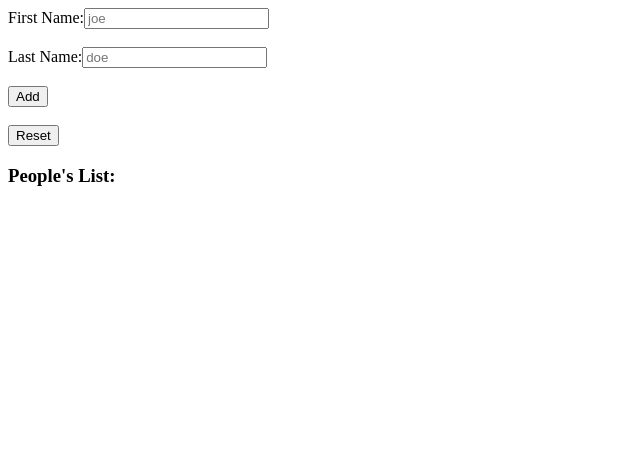
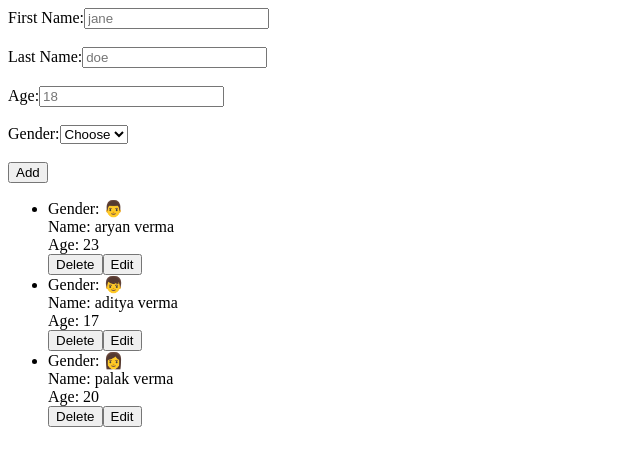
Before and after one commit to aryan-backend-wala/basic_crud_using_zustand, a React (Vite) app: page / in a window 1280 px wide. Shown: the top 466 px of the page, without its empty margins (0-640 px from the left). Built offline with nearby package versions, Linux system fonts and the light colour scheme.

Commit message:
create people with gender field

```diff
--- a/src/App.jsx
+++ b/src/App.jsx
@@ -1,12 +1,13 @@
-import { useState } from "react";
-import AddPerson from "./component/AddPerson";
+import { useEffect, useState } from "react";
+import { initialPeople } from './utils/initialPeople'
 
 export default function App(){
-  const [people, setPeople] = useState([]);
-  const [currentPerson, setCurrentPerson] = useState(null);
+  const [people, setPeople] = useState(initialPeople);
+  const [currentPerson, setCurrentPerson] = useState(null)
+
   function handleAddPerson(person){
     if(currentPerson){
-      setPeople(
+      setPeople(people =>
         people.map(p =>
           p.id === currentPerson.id ?
             {...p, ...person} : p
@@ -14,39 +15,154 @@ export default function App(){
       )
       setCurrentPerson(null);
     } else {
-      setPeople([...people, person])
+      setPeople(prevPerson => {
+        return [...prevPerson, person];
+      })
     }
   }
-  function handleDelelePerson(id){
-    setPeople(people.filter(person => person.id !== id))
+
+  function handleDeletePerson(id){
+    setPeople(prevData =>
+      prevData.filter(person =>
+        person.id !== id
+      )
+    )
   }
+
   function handleEditPerson(id){
-    const personToEdit = people.find(person => person.id === id);
-    if(personToEdit){
-      setCurrentPerson(personToEdit)
-    }
+    const personToEdit = people.find(person => person.id === id)
+    setCurrentPerson(personToEdit);
   }
-  console.log(people)
+
+  console.log(people);
+
   return (
     <div>
-      <AddPerson
+      <AddForm
         onAddPerson={handleAddPerson}
         updatePerson={currentPerson}
       />
-      <br />
-      <br />
-
-      <button>Reset</button>
-      <h3>People's List:</h3>
-      <ul>
-        {people.map(person =>
-          <li key={person.id}>
-            {person.firstName} {person.lastName}
-            <button onClick={() => handleEditPerson(person.id)}>Edit</button>
-            <button onClick={() => handleDelelePerson(person.id)}>Delete</button>
-          </li>
-        )}
-      </ul>
+      <DisplayPeople
+        people={people}
+        onDeletePerson={handleDeletePerson}
+        onEditPerson={handleEditPerson}
+      />
     </div>
   );
 }
+
+function AddForm({onAddPerson, updatePerson}){
+  const [person, setPerson] = useState({
+    firstName: "",
+    lastName: "",
+    age: 0,
+    gender: "",
+    id: 3
+  });
+  useEffect(() => {
+    if(updatePerson){
+      setPerson({
+        ...updatePerson
+      })
+    } else {
+      setPerson({
+        ...person
+      })
+    }
+  }, [updatePerson])
+
+  function handleCreatePerson(){
+    onAddPerson(person);
+    person.id += 1;
+    setPerson({
+      ...person,
+      firstName: "",
+      lastName: "",
+      age: 0
+    })
+  }
+
+  return (
+    <>
+      <label>
+        First Name:
+        <input
+          type="text"
+          placeholder="jane"
+          value={person.firstName}
+          onChange={(e) => setPerson({...person, firstName: e.target.value})}
+        />
+      </label>
+      <br /><br />
+      <label>
+        Last Name:
+        <input
+          type="text"
+          placeholder="doe"
+          value={person.lastName}
+          onChange={(e) => setPerson({...person, lastName: e.target.value})}
+        />
+      </label>
+      <br /><br />
+      <label>
+        Age:
+        <input
+          type="number"
+          placeholder="18"
+          value={person.age ? person.age : ""}
+          onChange={(e) => setPerson({...person, age: parseInt(e.target.value)})}
+        />
+      </label>
+      <br /><br />
+      <label>
+        Gender:
+        <select
+          value={person.gender}
+          onChange={(e) => setPerson({...person, gender: e.target.value})}
+        >
+          <option value="">Choose</option>
+          <option value="male">Male</option>
+          <option value="female">Female</option>
+        </select>
+      </label>
+      <br /><br />
+      <button onClick={handleCreatePerson}>
+        {updatePerson ? 'Save Changes' : "Add"}
+      </button>
+    </>
+  )
+}
+
+function DisplayPeople({people, onDeletePerson, onEditPerson}){
+  const sortedPeople = [...people];
+  sortedPeople.sort((a, b) => a.age > b.age ? -1 : 1);
+  // const p = ['👦', '👨']
+  function isAdult(person){
+    switch(person.gender){
+      case 'male':
+        return '👨'
+      case 'female':
+        return '👩'
+    }
+  }
+  function isChild(person){
+    switch(person.gender){
+      case 'male':
+        return '👦'
+      case 'female':
+        return '👧'
+    }
+  }
+  return <ul>
+    {people.map(person => <li key={person.id}>
+      Gender: {person.age < 18 ? isChild(person) : isAdult(person)}
+      <br />
+      Name: {person.firstName} {person.lastName}
+      <br />
+      Age: {person.age}
+      <br/>
+      <button onClick={() => onDeletePerson(person.id)}>Delete</button>
+      <button onClick={() => onEditPerson(person.id)}>Edit</button>
+    </li>)}
+  </ul>;
+}
--- a/src/component/AddPerson.jsx
+++ /dev/null
@@ -1,60 +0,0 @@
-import { useEffect, useState } from "react";
-
-export default function AddPerson({onAddPerson, updatePerson}){
-  const [person, setPerson] = useState({
-    firstName: "",
-    lastName: "",
-    id: 0
-  })
-
-  useEffect(() => {
-    if(updatePerson){
-      setPerson({
-        ...updatePerson,
-        firstName: updatePerson.firstName,
-        lastName: updatePerson.lastName
-      })
-    } else {
-      setPerson({
-        id: 0,
-        firstName: "",
-        lastName: ""
-      })
-    }
-  }, [updatePerson])
-  return (
-    <>
-      <label>
-        First Name:
-        <input
-          placeholder="joe"
-          value={person.firstName}
-          onChange={(e) => setPerson({...person, firstName: e.target.value})}
-        />
-      </label>
-      <br />
-      <br />
-      <label>
-        Last Name:
-        <input
-          placeholder="doe"
-          value={person.lastName}
-          onChange={(e) => setPerson({...person, lastName: e.target.value})}
-        />
-      </label>
-      <br />
-      <br />
-      <button onClick={() => {
-        onAddPerson(person);
-        person.id += 1;
-        setPerson({
-          ...person,
-          firstName: "",
-          lastName: "",
-        })
-      }}>
-        {updatePerson ? "Save" : "Add"}
-      </button>
-    </>
-  );
-}
--- /dev/null
+++ b/src/utils/initialPeople.jsx
@@ -0,0 +1,23 @@
+export const initialPeople = [
+  {
+      "firstName": "aryan",
+      "lastName": "verma",
+      "age": 23,
+      "gender": "male",
+      "id": 1
+  },
+  {
+      "firstName": "aditya",
+      "lastName": "verma",
+      "age": 17,
+      "gender": "male",
+      "id": 2
+  },
+  {
+      "firstName": "palak",
+      "lastName": "verma",
+      "age": 20,
+      "gender": "female",
+      "id": 3
+  }
+]
```
Also changed, not shown: src/store/counter.jsx (deleted, +0 -19 lines), src/store/person.jsx (deleted, +0 -29 lines).
